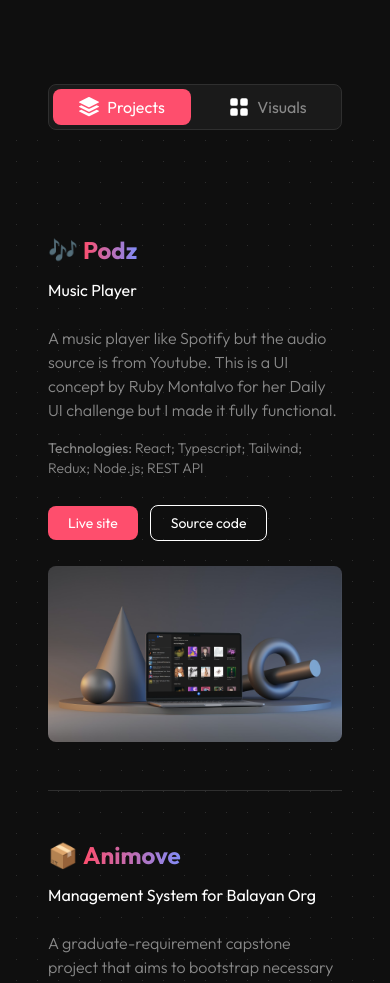
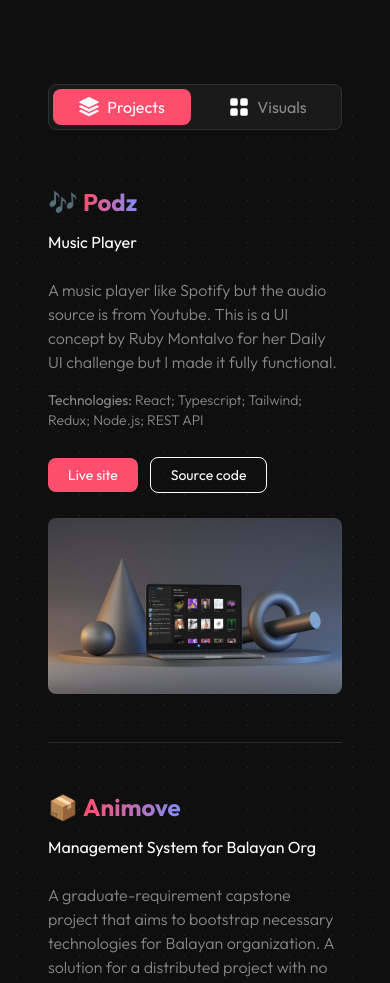
Before and after one commit to AlecBlance/portfolio, a Next.js app: page / in a window 390 px wide. Shown: the part 800-1783 px from the top of the page. Built offline with nearby package versions, Linux system fonts and the light colour scheme.

Commit message:
style: spacing adjustment

```diff
--- a/components/Tab/Projects.tsx
+++ b/components/Tab/Projects.tsx
@@ -16,7 +16,7 @@
 
 const Project = ({ project }: { project: Project }) => {
   return (
-    <div className="flex flex-col w-full py-12 first:pt-24 border-b border-portfolio-lightgray last:border-b-0 xl:flex-row">
+    <div className="flex flex-col w-full py-12 lg:first:pt-24 border-b border-portfolio-lightgray last:border-b-0 xl:flex-row">
       <div className="flex flex-col lg:flex-row lg:mb-8 xl:flex-col xl:mb-0">
         <div className="flex flex-col lg:pr-8 xl:pr-12">
           <div className="mb-6 lg:mb-12">
--- a/components/Tab/Visuals.tsx
+++ b/components/Tab/Visuals.tsx
@@ -6,7 +6,7 @@
   const visuals: Visual[] = await response.json();
 
   return (
-    <div className="tab visuals hidden mt-8 py-12 px-12 flex-col gap-y-12 mb-12 sm:px-[15vw]">
+    <div className="tab visuals hidden mt-8 py-12 lg:first:pt-24 px-12 flex-col gap-y-12 mb-12 sm:px-[15vw]">
       {visuals.map((visual) => (
         <div
           key={visual.id}
```
